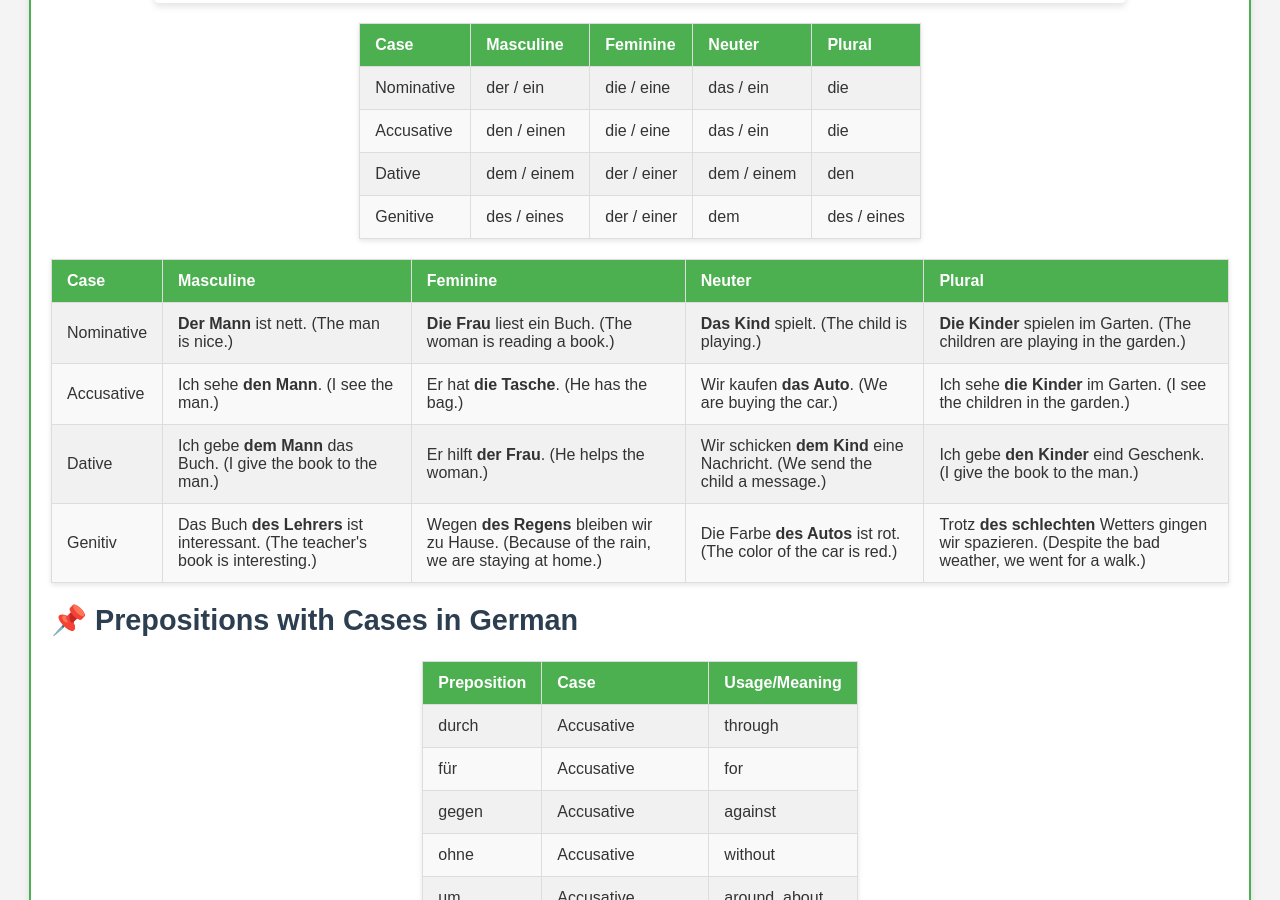
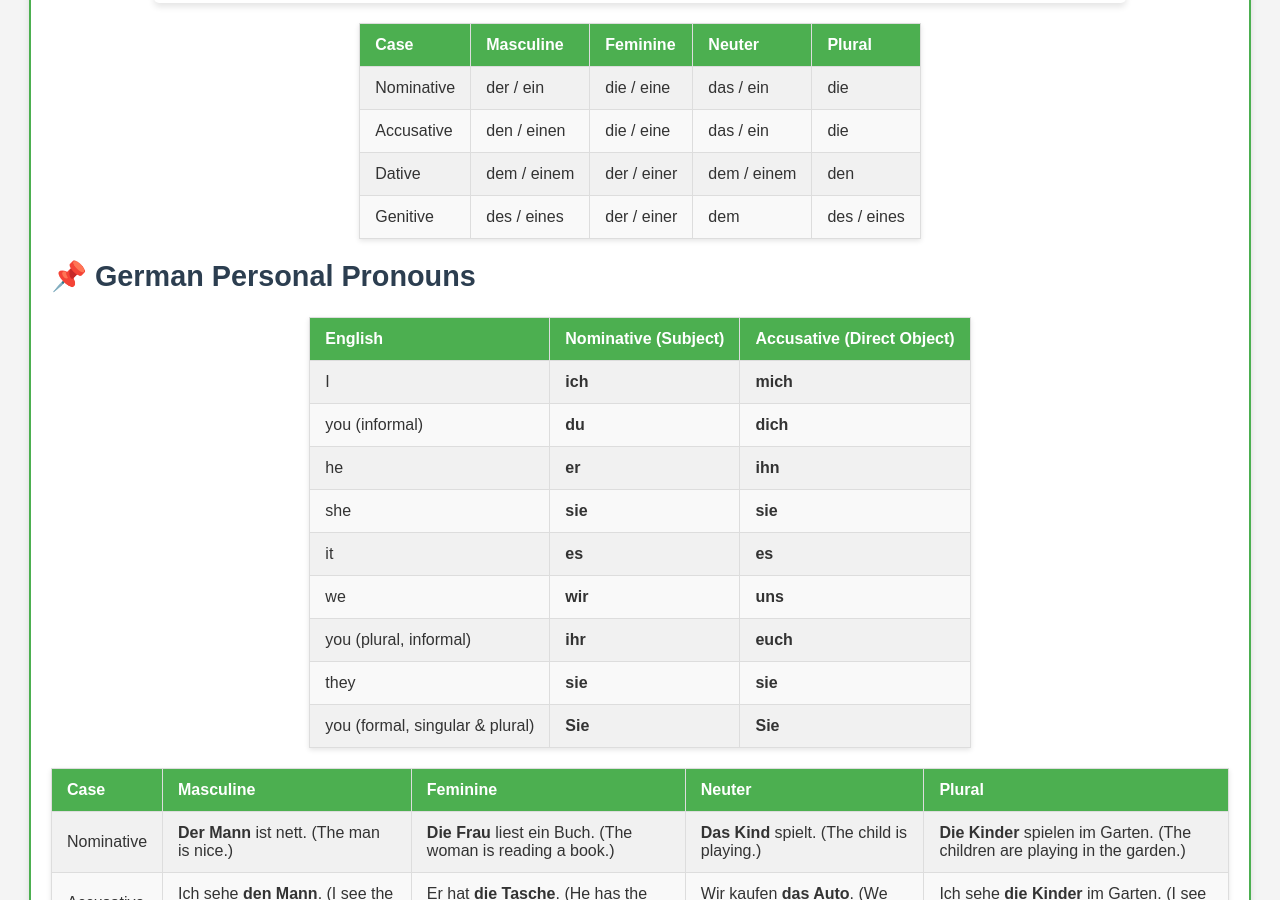
Before and after one commit to abame/abame.github.io, a Jekyll site: the page german-articles.html, which Jekyll copies as it is, in a window 1280 px wide and 900 px high, scrolled down 1425 px. Built offline with Jekyll 4.4.1, drawn with Linux system fonts in a browser that asks for light colours.

Commit message:
(chore): add personal pronouns

```diff
--- a/german-articles.html
+++ b/german-articles.html
@@ -198,10 +198,12 @@
             margin-bottom: 20px;
             text-align: left;
         }
+
         .example {
             font-style: italic;
             color: #2c3e50;
         }
+
         td.rule {
             font-weight: bold;
             color: #d35400;
@@ -255,6 +257,7 @@
         <div class="tab active" onclick="openTab('cases')">Cases</div>
         <div class="tab" onclick="openTab('verb-conjugation')">Verb Conjugation</div>
         <div class="tab" onclick="openTab('sentence-structure')">Sentence Structure</div>
+        <div class="tab" onclick="openTab('day-of-month')">Day of Month</div>
         <div class="tab" onclick="openTab('modal-verbs')">Modal Verbs</div>
     </div>
 
@@ -325,6 +328,60 @@
             </tr>
         </table>
 
+        <h2>📌 German Personal Pronouns</h2>
+
+        <table>
+            <tr>
+                <th>English</th>
+                <th>Nominative (Subject)</th>
+                <th>Accusative (Direct Object)</th>
+            </tr>
+            <tr>
+                <td>I</td>
+                <td><strong>ich</strong></td>
+                <td><strong>mich</strong></td>
+            </tr>
+            <tr>
+                <td>you (informal)</td>
+                <td><strong>du</strong></td>
+                <td><strong>dich</strong></td>
+            </tr>
+            <tr>
+                <td>he</td>
+                <td><strong>er</strong></td>
+                <td><strong>ihn</strong></td>
+            </tr>
+            <tr>
+                <td>she</td>
+                <td><strong>sie</strong></td>
+                <td><strong>sie</strong></td>
+            </tr>
+            <tr>
+                <td>it</td>
+                <td><strong>es</strong></td>
+                <td><strong>es</strong></td>
+            </tr>
+            <tr>
+                <td>we</td>
+                <td><strong>wir</strong></td>
+                <td><strong>uns</strong></td>
+            </tr>
+            <tr>
+                <td>you (plural, informal)</td>
+                <td><strong>ihr</strong></td>
+                <td><strong>euch</strong></td>
+            </tr>
+            <tr>
+                <td>they</td>
+                <td><strong>sie</strong></td>
+                <td><strong>sie</strong></td>
+            </tr>
+            <tr>
+                <td>you (formal, singular & plural)</td>
+                <td><strong>Sie</strong></td>
+                <td><strong>Sie</strong></td>
+            </tr>
+        </table>
         <table>
             <tr>
                 <th>Case</th>
@@ -338,7 +395,8 @@
                 <td><span class="bold">Der Mann</span> ist nett. (The man is nice.)</td>
                 <td><span class="bold">Die Frau</span> liest ein Buch. (The woman is reading a book.)</td>
                 <td><span class="bold">Das Kind</span> spielt. (The child is playing.)</td>
-                <td><span class="bold">Die Kinder</span> spielen im Garten. (The children are playing in the garden.)
+                <td><span class="bold">Die Kinder</span> spielen im Garten. (The children are playing in the
+                    garden.)
                 </td>
             </tr>
             <tr>
@@ -346,21 +404,26 @@
                 <td>Ich sehe <span class="bold">den Mann</span>. (I see the man.)</td>
                 <td>Er hat <span class="bold">die Tasche</span>. (He has the bag.)</td>
                 <td>Wir kaufen <span class="bold">das Auto</span>. (We are buying the car.)</td>
-                <td>Ich sehe <span class="bold">die Kinder</span> im Garten. (I see the children in the garden.)</td>
+                <td>Ich sehe <span class="bold">die Kinder</span> im Garten. (I see the children in the garden.)
+                </td>
             </tr>
             <tr>
                 <td>Dative</td>
                 <td>Ich gebe <span class="bold">dem Mann</span> das Buch. (I give the book to the man.)</td>
                 <td>Er hilft <span class="bold">der Frau</span>. (He helps the woman.)</td>
-                <td>Wir schicken <span class="bold">dem Kind</span> eine Nachricht. (We send the child a message.)</td>
+                <td>Wir schicken <span class="bold">dem Kind</span> eine Nachricht. (We send the child a message.)
+                </td>
                 <td>Ich gebe <span class="bold">den Kinder</span> eind Geschenk. (I give the book to the man.)</td>
             </tr>
             <tr>
                 <td>Genitiv</td>
-                <td>Das Buch <span class="bold">des Lehrers</span> ist interessant. (The teacher's book is interesting.)</td>
-                <td>Wegen <span class="bold">des Regens</span> bleiben wir zu Hause. (Because of the rain, we are staying at home.)</td>
+                <td>Das Buch <span class="bold">des Lehrers</span> ist interessant. (The teacher's book is
+                    interesting.)</td>
+                <td>Wegen <span class="bold">des Regens</span> bleiben wir zu Hause. (Because of the rain, we are
+                    staying at home.)</td>
                 <td>Die Farbe <span class="bold">des Autos</span> ist rot. (The color of the car is red.)</td>
-                <td>Trotz <span class="bold">des schlechten</span> Wetters gingen wir spazieren. (Despite the bad weather, we went for a walk.)</td>
+                <td>Trotz <span class="bold">des schlechten</span> Wetters gingen wir spazieren. (Despite the bad
+                    weather, we went for a walk.)</td>
             </tr>
         </table>
 
@@ -526,7 +589,8 @@
             </tr>
             <tr>
                 <td><strong>Inverted Order (Adverb First)</strong></td>
-                <td class="rule">If the sentence starts with an adverb or time phrase, the verb still stays in the second position.</td>
+                <td class="rule">If the sentence starts with an adverb or time phrase, the verb still stays in the
+                    second position.</td>
                 <td>Adverb – Verb – Subject – Object</td>
                 <td class="example">Heute kaufe ich ein Buch. (Today I buy a book.)</td>
             </tr>
@@ -550,19 +614,22 @@
             </tr>
             <tr>
                 <td><strong>Modal Verb Sentence</strong></td>
-                <td class="rule">The modal verb is in the second position, and the main verb is in the infinitive form at the end.</td>
+                <td class="rule">The modal verb is in the second position, and the main verb is in the infinitive form
+                    at the end.</td>
                 <td>Subject – Modal Verb – Object – Infinitive Verb</td>
                 <td class="example">Ich kann Deutsch sprechen. (I can speak German.)</td>
             </tr>
             <tr>
                 <td><strong>Perfect Tense (Perfekt)</strong></td>
-                <td class="rule">The auxiliary verb (*haben/sein*) is in the second position, and the past participle moves to the end.</td>
+                <td class="rule">The auxiliary verb (*haben/sein*) is in the second position, and the past participle
+                    moves to the end.</td>
                 <td>Subject – Auxiliary Verb – Object – Past Participle</td>
                 <td class="example">Ich habe einen Apfel gegessen. (I have eaten an apple.)</td>
             </tr>
             <tr>
                 <td><strong>Future Tense (Futur I)</strong></td>
-                <td class="rule">The verb *werden* is in the second position, and the main verb stays at the end in infinitive form.</td>
+                <td class="rule">The verb *werden* is in the second position, and the main verb stays at the end in
+                    infinitive form.</td>
                 <td>Subject – "werden" – Object – Infinitive Verb</td>
                 <td class="example">Ich werde nach Berlin fahren. (I will go to Berlin.)</td>
             </tr>
@@ -570,7 +637,8 @@
                 <td><strong>Time-Manner-Place (TMP Rule)</strong></td>
                 <td class="rule">Adverbs of time come first, followed by manner (how), then place.</td>
                 <td>Subject – Verb – Time – Manner – Place</td>
-                <td class="example">Ich fahre morgen mit dem Bus nach Berlin. (I will go to Berlin by bus tomorrow.)</td>
+                <td class="example">Ich fahre morgen mit dem Bus nach Berlin. (I will go to Berlin by bus tomorrow.)
+                </td>
             </tr>
         </table>
     </div>
@@ -635,12 +703,81 @@
         </table>
     </div>
 
+    <div id="day-of-month" class="tab-content">
+        <h2>📅 Die Tage des Monats</h2>
+
+        <table>
+            <tr>
+                <th>Zahl</th>
+                <th>Deutsch</th>
+                <th>Englisch</th>
+            </tr>
+            <tr>
+                <td>1.</td>
+                <td>der <strong>erste</strong></td>
+                <td>the first</td>
+            </tr>
+            <tr>
+                <td>2.</td>
+                <td>der <strong>zweite</strong></td>
+                <td>the second</td>
+            </tr>
+            <tr>
+                <td>3.</td>
+                <td>der <strong>dritte</strong></td>
+                <td>the third</td>
+            </tr>
+            <tr>
+                <td>4.</td>
+                <td>der <strong>vierte</strong></td>
+                <td>the fourth</td>
+            </tr>
+            <tr>
+                <td>5.</td>
+                <td>der <strong>fünfte</strong></td>
+                <td>the fifth</td>
+            </tr>
+            <tr>
+                <td>10.</td>
+                <td>der <strong>zehnte</strong></td>
+                <td>the tenth</td>
+            </tr>
+            <tr>
+                <td>15.</td>
+                <td>der <strong>fünfzehnte</strong></td>
+                <td>the fifteenth</td>
+            </tr>
+            <tr>
+                <td>20.</td>
+                <td>der <strong>zwanzigste</strong></td>
+                <td>the twentieth</td>
+            </tr>
+            <tr>
+                <td>25.</td>
+                <td>der <strong>fünfundzwanzigste</strong></td>
+                <td>the twenty-fifth</td>
+            </tr>
+            <tr>
+                <td>30.</td>
+                <td>der <strong>dreißigste</strong></td>
+                <td>the thirtieth</td>
+            </tr>
+            <tr>
+                <td>31.</td>
+                <td>der <strong>einunddreißigste</strong></td>
+                <td>the thirty-first</td>
+            </tr>
+        </table>
+    </div>
+
     <div id="verb-conjugation" class="tab-content">
         <h2>German Verb Conjugation Table</h2>
         <div class="rule">
             <h2>📌 Present Tense (Präsens) Rule</h2>
-            <p>✅ <span class="bold">Regular verbs:</span> Add endings <b>-e, -st, -t, -en, -t, -en</b> to the <span class="bold">verb stem</span>.</p>
-            <p>✅ <span class="bold">Irregular verbs:</span> May change vowels in <span class="bold">du</span> and <span class="bold">er/sie/es</span> forms.</p>
+            <p>✅ <span class="bold">Regular verbs:</span> Add endings <b>-e, -st, -t, -en, -t, -en</b> to the <span
+                    class="bold">verb stem</span>.</p>
+            <p>✅ <span class="bold">Irregular verbs:</span> May change vowels in <span class="bold">du</span> and <span
+                    class="bold">er/sie/es</span> forms.</p>
         </div>
 
         <table>
@@ -725,8 +862,10 @@
 
         <div class="rule">
             <h2>📌 Perfekt Tense (Present Perfect)</h2>
-            <p>In the Perfekt tense, regular verbs use the auxiliary verb <span class="bold">haben</span> and the past participle formed by
-                adding <span class="bold">t</span> to the verb stem (e.g., <span class="bold">gelacht</span> for <span class="bold">lachen</span>).</p>
+            <p>In the Perfekt tense, regular verbs use the auxiliary verb <span class="bold">haben</span> and the past
+                participle formed by
+                adding <span class="bold">t</span> to the verb stem (e.g., <span class="bold">gelacht</span> for <span
+                    class="bold">lachen</span>).</p>
         </div>
 
         <table>
@@ -804,7 +943,9 @@
 
         <div class="rule">
             <h2>📌 Past Tense (Präteritum) Rule</h2>
-            <p>✅ <span class="bold">Regular verbs:</span> Add endings <b>-te, -test, -te, -ten, -tet, -ten</b> to the <span class="bold">stem</span>.</p>
+            <p>✅ <span class="bold">Regular verbs:</span> Add endings <b>-te, -test, -te, -ten, -tet, -ten</b> to the
+                <span class="bold">stem</span>.
+            </p>
             <p>✅ <span class="bold">Irregular verbs:</span> Stem changes + different endings.</p>
         </div>
 
```
